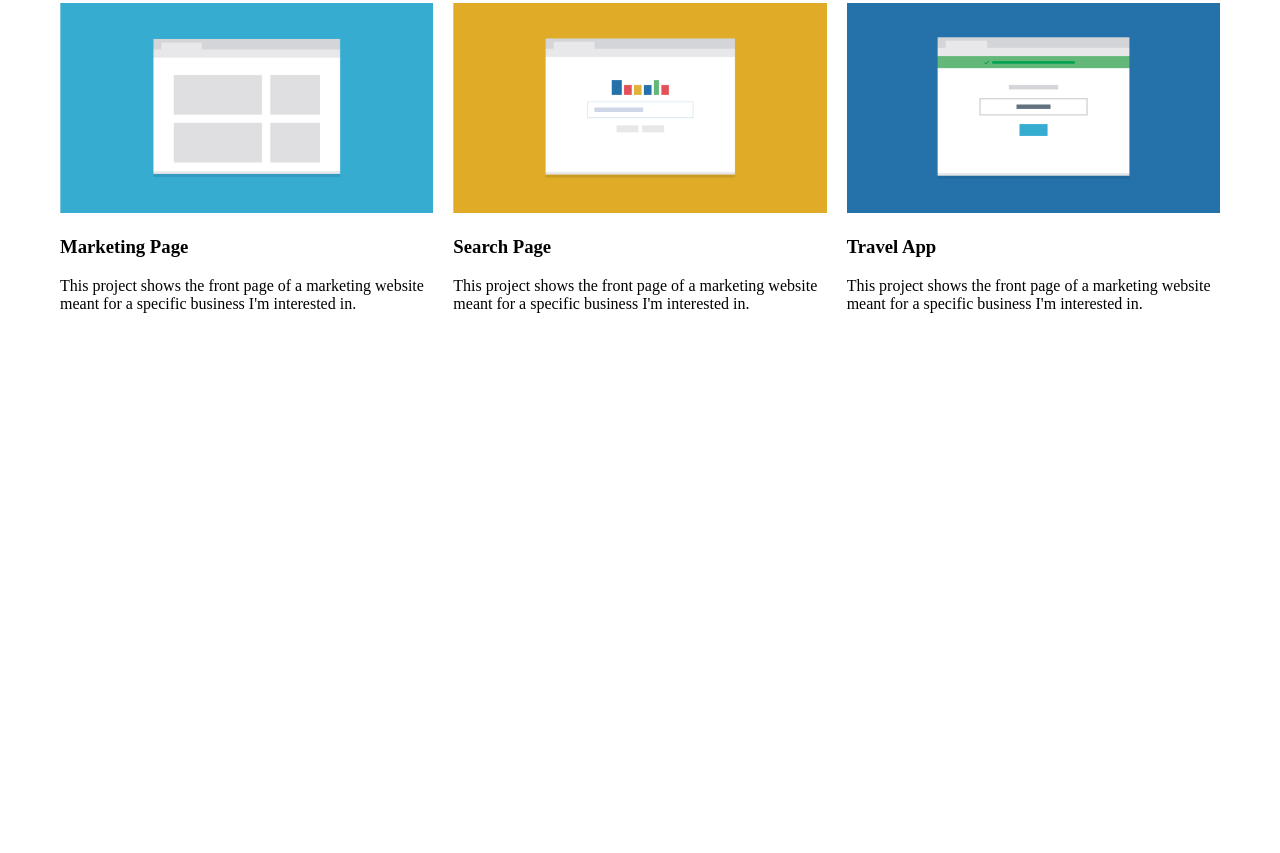
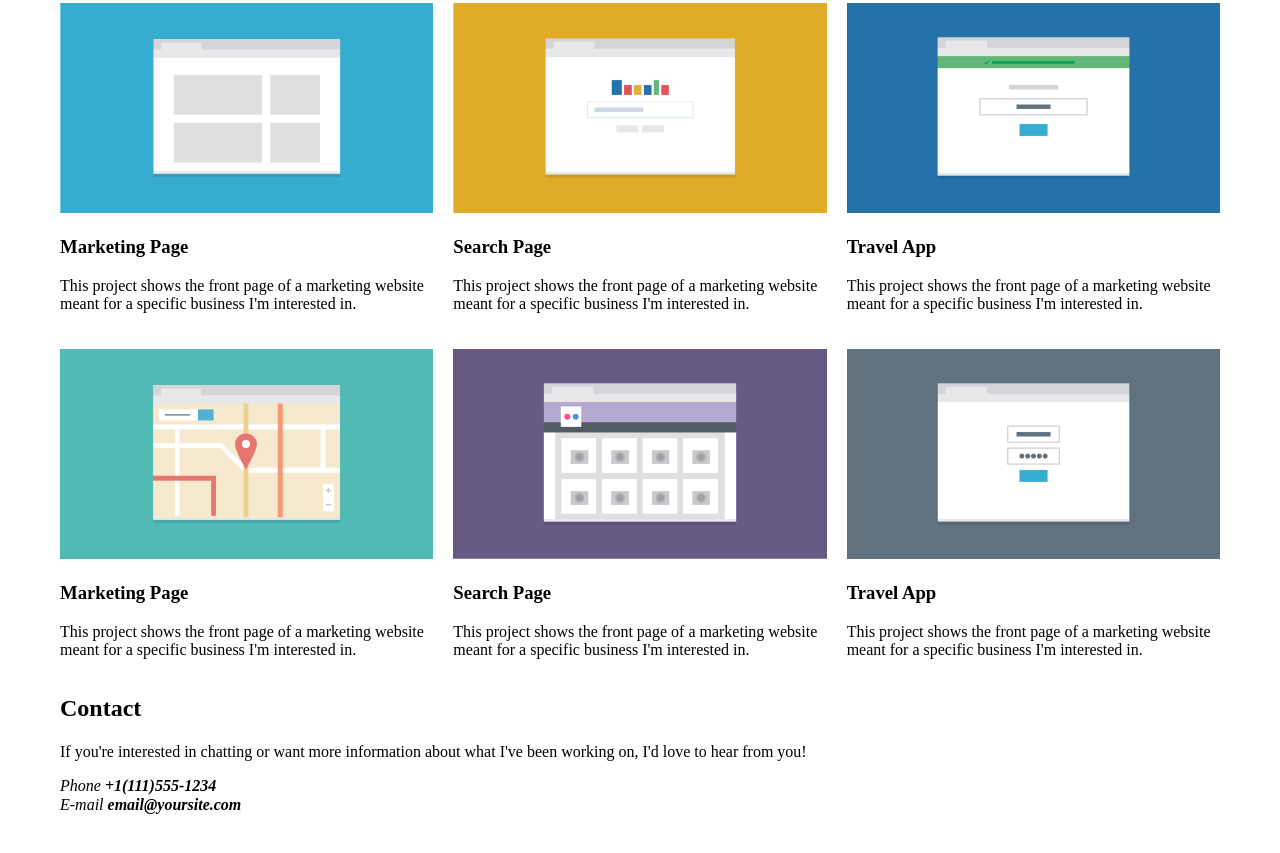
Before and after one commit to AngelaSorokina/Mobile-first-Responsive-Layout, a plain HTML site: page index.html in a window 1280 px wide. Shown: the part 541-1394 px from the top of the page. Before the commit the page ends 930 px from the top, so only its background shows below. Drawn offline with Linux system fonts and the light colour scheme.

Commit message:
Added structure to html

```diff
--- a/index.html
+++ b/index.html
@@ -40,14 +40,33 @@
         <h3> Travel App </h3>
         <p> This project shows the front page of a marketing website meant for a specific business I'm interested in.</p>
       </div>
+			<div class="cards">
+	      <div class="col col1">
+	        <img src="images/portfolio-4.png" alt="Marketing Page">
+	        <h3> Marketing Page </h3>
+	        <p> This project shows the front page of a marketing website meant for a specific business I'm interested in.</p>
+	      </div>
+	      <div class="col col2">
+	        <img src="images/portfolio-5.png" alt="Search Page">
+	        <h3> Search Page </h3>
+	        <p> This project shows the front page of a marketing website meant for a specific business I'm interested in.</p>
+	      </div>
+	      <div class="col col3">
+	        <img src="images/portfolio-6.png" alt="Travel App">
+	        <h3> Travel App </h3>
+	        <p> This project shows the front page of a marketing website meant for a specific business I'm interested in.</p>
+	      </div>
     </div>
+  </main>
+</body>
 
-
-  </main>
-
-
-</body>
 <footer>
+	<h2>Contact</h2>
+	<p>If you're interested in chatting or want more information about what I've been working on, I'd love to hear from you!</p>
+	<address>
+		Phone <strong>+1(111)555-1234</strong><br>
+		E-mail <strong>email@yoursite.com</strong>
+	</address>
 </footer>
 
 </html>
```
